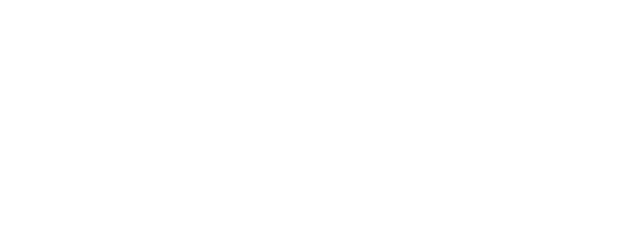
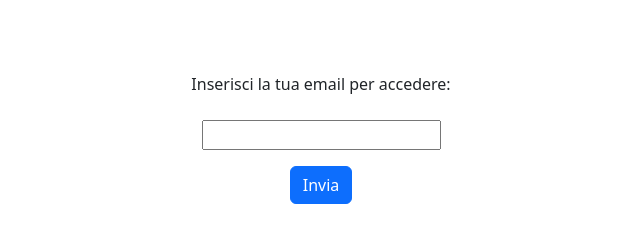
Before and after one commit to giuliaballestrero/js-mail-dadi, a plain HTML site: page index.html in a window 1280 px wide. Shown: the whole page, without its empty margins (319-959 px from the left). Drawn offline with nearby package versions, Linux system fonts and the light colour scheme.

Commit message:
Ex2 - Mail: add form and array mail list

```diff
--- a/index.html
+++ b/index.html
@@ -5,12 +5,26 @@
     <meta http-equiv="X-UA-Compatible" content="IE=edge">
     <meta name="viewport" content="width=device-width, initial-scale=1.0">
     <title>Dadi | Mail </title>
-    <!--CSS-->
-    <link rel="stylesheet" href="">
+    <!--Bootstrap-->
+    <link rel="stylesheet" href="https://cdn.jsdelivr.net/npm/bootstrap@5.2.3/dist/css/bootstrap.min.css">
 </head>
 <body>
 
     <main>
+
+        <section class="container-fluid">
+            <div class="row">
+                <div class="col">
+                   <div class="pt-5 text-center">
+                        <label class="py-4" for="email">Inserisci la tua email per accedere:</label><br>
+                        <input type="email" name="email" id="userMail"><br>
+                        <button type="button" class="btn btn-primary mt-3">Invia</button>
+                    </div>
+                </div>
+            </div>
+        </section>
+
+
 
     </main>
 
--- a/js/script.js
+++ b/js/script.js
@@ -3,7 +3,6 @@
  * 1. Gioco dei dadi
 Generare un numero random da 1 a 6, sia per il giocatore sia per il computer.
 Stabilire il vincitore, in base a chi fa il punteggio più alto.
-*/
 
 // creo la lista di numeri da 1 a 6
 const numbers = [
@@ -38,16 +37,29 @@ if (randomNumber1 > randomNumber2) {
 
  else if (randomNumber2 == randomNumber1)
     console.log('Pareggio, rilanciare il dado!');
-
+*/
 
 /**
  *     2. Mail
 Chiedi all’utente la sua email, controlla che sia nella lista di chi può accedere.
 Stampa un messaggio appropriato sull’esito del controllo.
+ */
 
 
-//creo una lista di email
+//creo il form html dove l'utente inserirà la sua mail
 
+//recupero l'elemento html dove l'utente inserirà la mail
+const userMail = document.getElementById('userMail');
+
+//recupero l'elemento html che al suo click permette di inviare i valori
+const userButton = document.querySelector('button');
+
+//quando l'utente clicca raccolgo il valore inserito
+userButton.addEventListener ('click', function() {
+    const mailValue = userMail.value;
+    console.log(mailValue)
+
+//creo una lista di email da verificare per sapere chi puà accedere
 const mailList = [
     'chandlerbing@friends.com',
     'rachelgreen@friends.com',
@@ -56,6 +68,8 @@ const mailList = [
     'joeytribbiani@friends.com',
     'rossgeller@friends.com'
 ]
+console.log (mailList);
 
-console.log (mailList)
- */
+//scorro la lista
+
+});
```
